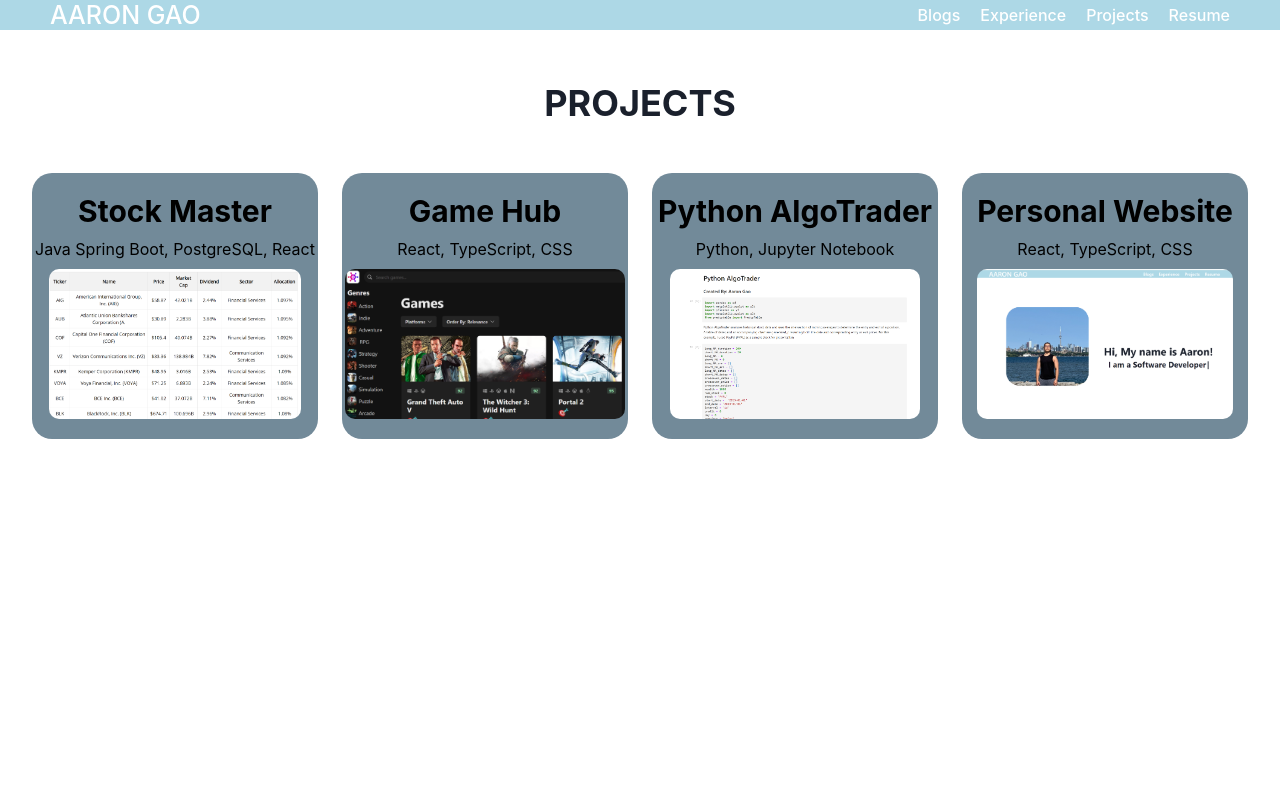
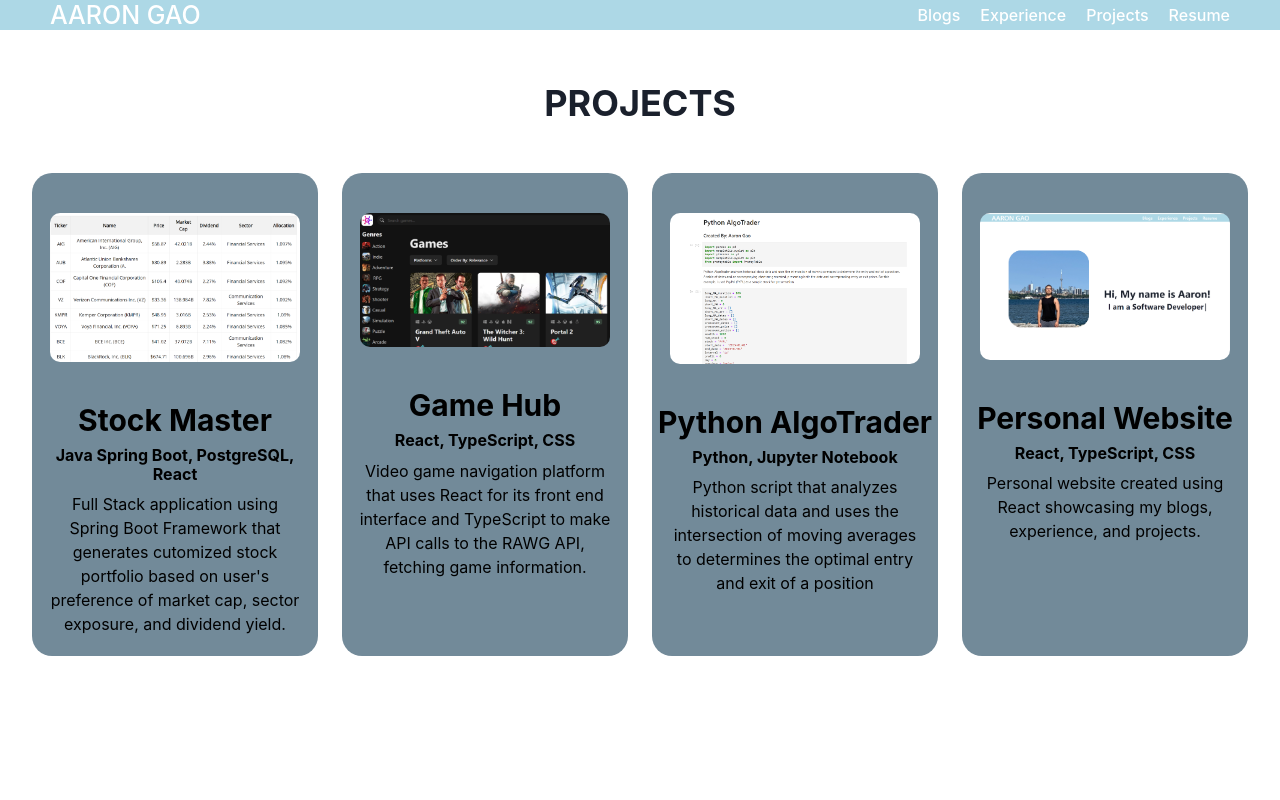
Before and after one commit to AaronGao2028/personal-website, a React (Vite) app: page /projects in a window 1280 px wide. Shown: the top 800 px of the page. Built offline with nearby package versions, Linux system fonts and the light colour scheme.

Commit message:
Updated projects

```diff
--- a/src/pages/projects/Data.json
+++ b/src/pages/projects/Data.json
@@ -1,25 +1,29 @@
 [
     {
         "title":"Stock Master",
-        "description": "Java Spring Boot, PostgreSQL, React",
+        "description": "Full Stack application using Spring Boot Framework that generates cutomized stock portfolio based on user's preference of market cap, sector exposure, and dividend yield.",
+        "skills": "Java Spring Boot, PostgreSQL, React",
         "image":"images/projects/stockMasterList.png",
         "path": "https://github.com/AaronGao2028/stock-master"
     },
     {
         "title":"Game Hub",
-        "description": "React, TypeScript, CSS",
+        "description": "Video game navigation platform that uses React for its front end interface and TypeScript to make API calls to the RAWG API, fetching game information.",
+        "skills": "React, TypeScript, CSS",
         "image":"images/projects/gameHub.png",
         "path": "https://game--hub.vercel.app/"
     },
     {
         "title":"Python AlgoTrader",
-        "description": "Python, Jupyter Notebook",
+        "description": "Python script that analyzes historical data and uses the intersection of moving averages to determines the optimal entry and exit of a position",
+        "skills": "Python, Jupyter Notebook",
         "image":"images/projects/pythonAlgoTrader.png",
         "path": "https://github.com/AaronGao2028/python-algotrader/blob/master/PythonAlgoTrader.ipynb"
     },
     {
         "title":"Personal Website",
-        "description": "React, TypeScript, CSS",
+        "description": "Personal website created using React showcasing my blogs, experience, and projects.",
+        "skills": "React, TypeScript, CSS",
         "image":"images/projects/text.png",
         "path": "https://aarongao.vercel.app/"
     }
--- a/src/pages/projects/ProjectBlock.tsx
+++ b/src/pages/projects/ProjectBlock.tsx
@@ -6,9 +6,10 @@ interface Props {
   description: string;
   image: string;
   path: string;
+  skills: string;
 }
 
-const ProjectBlock = ({ title, description, image, path }: Props) => {
+const ProjectBlock = ({ title, description, image, path, skills }: Props) => {
   const [isOnBlock, setIsOnBlock] = useState(false);
 
   return (
@@ -21,18 +22,22 @@ const ProjectBlock = ({ title, description, image, path }: Props) => {
       color="black"
       background={isOnBlock ? "#3f5766" : "#728a99"}
     >
-      <Heading marginTop={5} fontSize={"30px"}>
-        {title}
-      </Heading>
-      <Text>{description}</Text>
       <Image
+        marginTop={10}
         marginBottom={5}
         marginLeft={5}
         marginRight={5}
         borderRadius={10}
         src={image}
-        height="150px"
+        width="250px"
       />
+      <Heading marginTop={3} fontSize={"30px"}>
+        {title}
+      </Heading>
+      <Heading fontSize={""}>{skills}</Heading>
+      <Text marginLeft={4} marginRight={4} marginBottom={5}>
+        {description}
+      </Text>
     </VStack>
   );
 };
--- a/src/pages/projects/Projects.tsx
+++ b/src/pages/projects/Projects.tsx
@@ -21,6 +21,7 @@ const Projects = () => {
             description={data.description}
             image={data.image}
             path={data.path}
+            skills={data.skills}
           />
         ))}
       </SimpleGrid>
```
